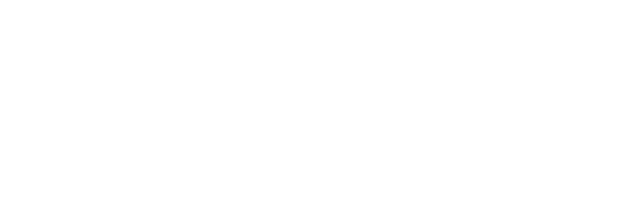
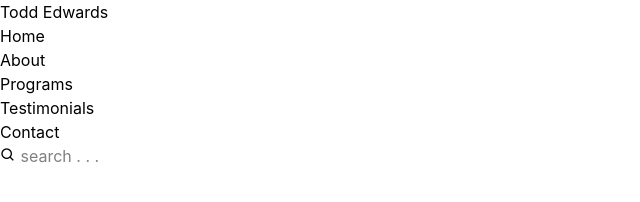
Before and after one commit to webwizsharmin/business-coach-landing-page, a website: page index.html in a window 1280 px wide. Shown: the whole page, without its empty margins (0-640 px from the left). Drawn offline with nearby package versions, Linux system fonts and the light colour scheme; files that its build step writes are made by us from their sources.

Commit message:
chore: organize project folder structure

```diff
--- a/index.html
+++ b/index.html
@@ -3,10 +3,33 @@
   <head>
     <meta charset="UTF-8" />
     <meta name="viewport" content="width=device-width, initial-scale=1.0" />
-    <link rel="stylesheet" href="./src/output.css" />
+    <link
+      href="https://unpkg.com/boxicons@2.1.4/css/boxicons.min.css"
+      rel="stylesheet"
+    />
+
+    <link rel="stylesheet" href="./dist/output.css" />
     <title>Todd Edwards</title>
   </head>
   <body>
+    <div class="">
+      <nav class="">
+        <a href="#">Todd Edwards</a>
+        <div class="">
+          <ul class="">
+            <li><a href="#">Home</a></li>
+            <li><a href="#">About</a></li>
+            <li><a href="#">Programs</a></li>
+            <li><a href="#">Testimonials</a></li>
+            <li><a href="#">Contact</a></li>
+          </ul>
+        </div>
+        <div>
+          <i class="bx bx-search"></i>
+          <input type="search" placeholder="search . . ." />
+        </div>
+      </nav>
+    </div>
     <script src="./js/main.js"></script>
   </body>
 </html>
```
Also changed, not shown: src/output.css (deleted).
